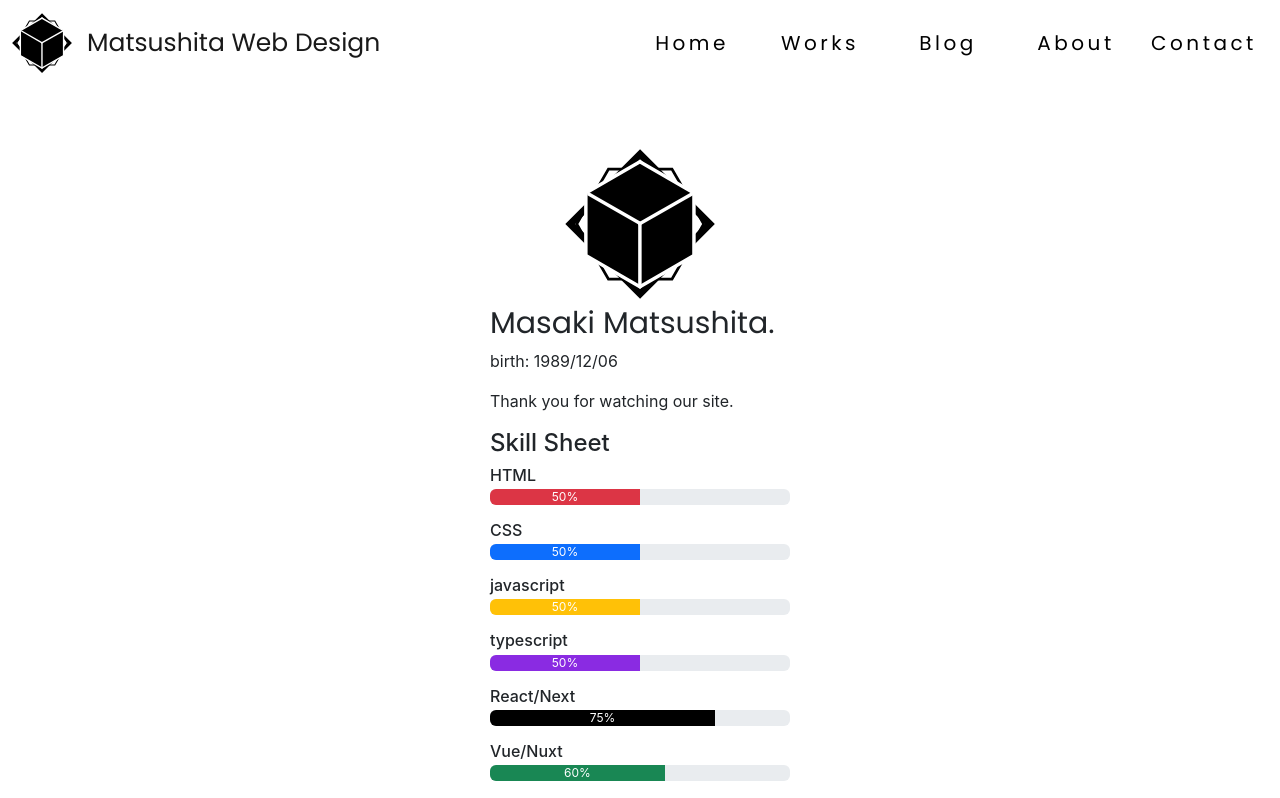
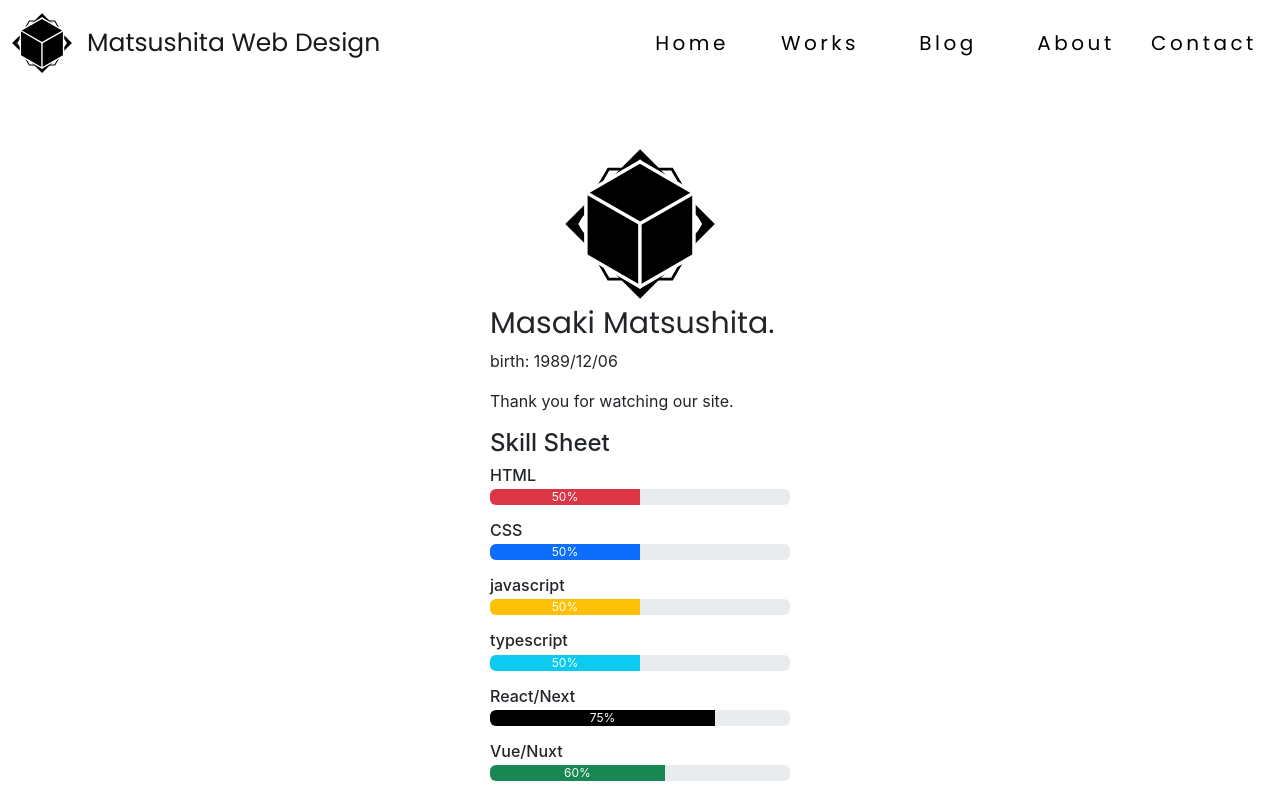
Before and after one commit to MSK1206/mwd-official-jamstack-blog, a Next.js app: page /about in a window 1280 px wide. Shown: the top 798 px of the page. Built offline with nearby package versions, Linux system fonts and the light colour scheme; no server answers.

Commit message:
about page fix .

```diff
--- a/src/pages/about.tsx
+++ b/src/pages/about.tsx
@@ -59,10 +59,7 @@ const About: NextPage = () => {
           <div className={styles.skillbar}>
             <h6 className={styles.skillnamebar}>typescript</h6>
             <div className="progress w-100 mt-1 mb-3">
-              <div
-                className="progress-bar col-6 progress-bar-color"
-                role="progressbar"
-              >
+              <div className="progress-bar col-6 bg-info" role="progressbar">
                 50%
               </div>
             </div>
```
